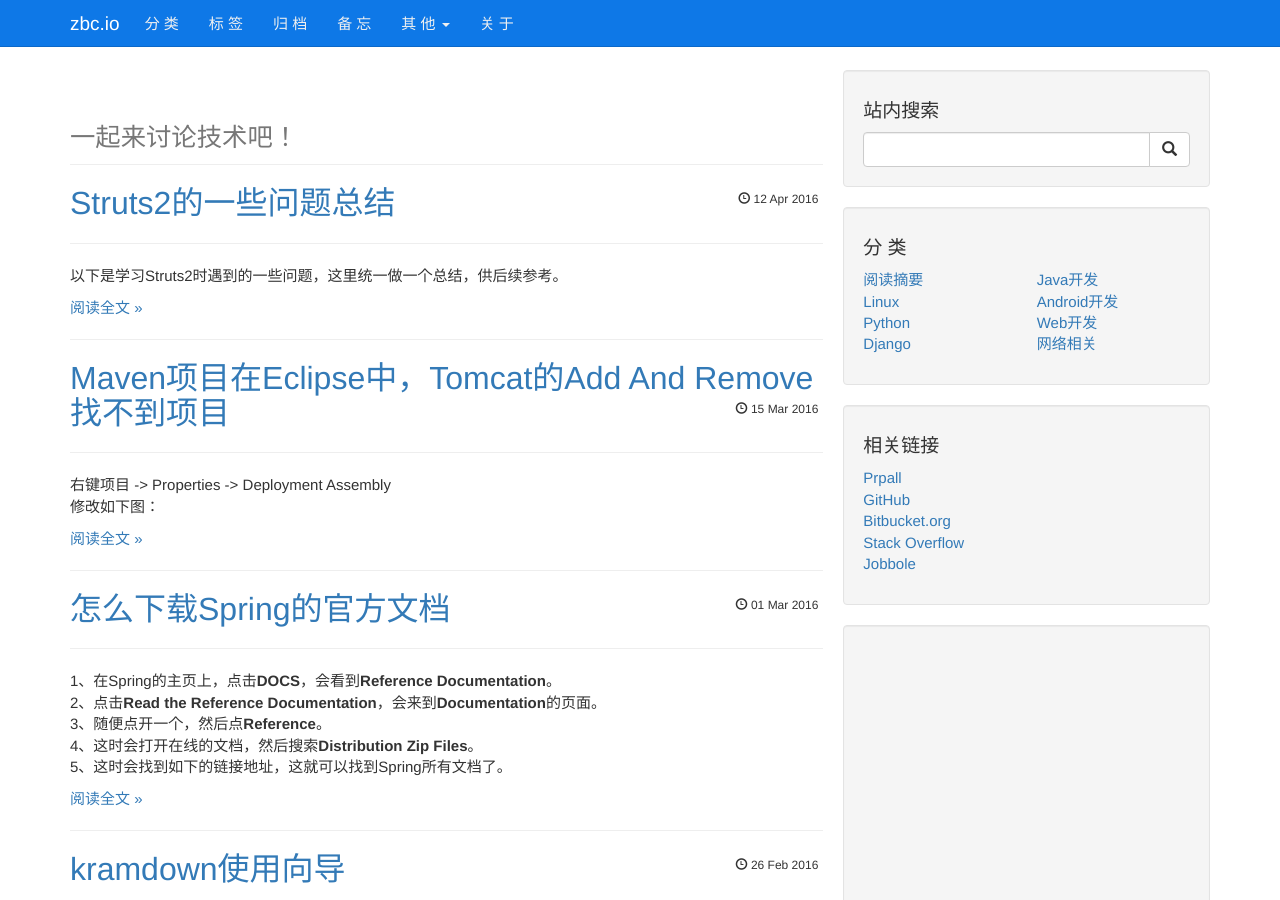
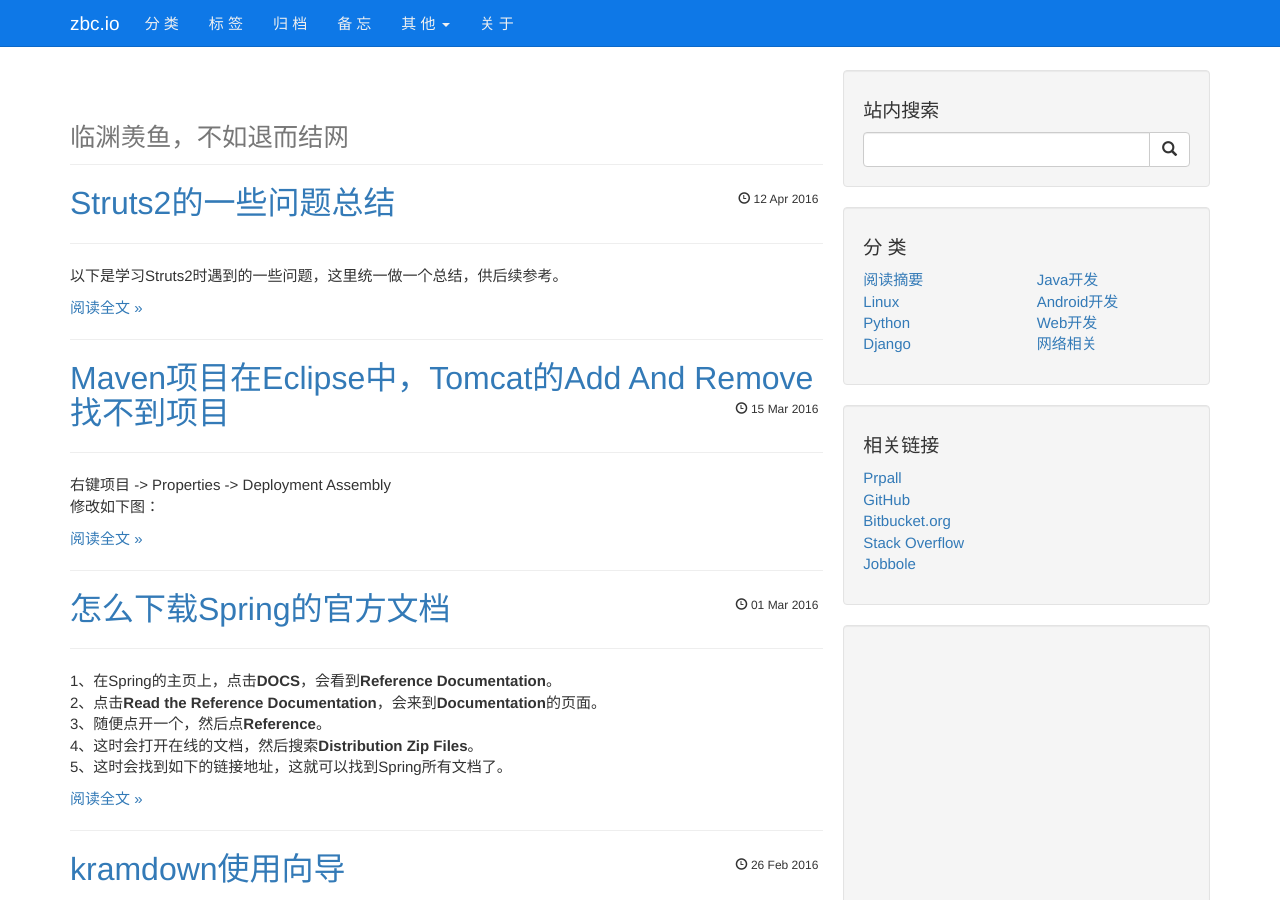
Before and after one commit to zbc0512/zbc0512.github.io, a Jekyll site: the page built from index.html, in a window 1280 px wide and 900 px high. Built offline with Jekyll 4.4.1, drawn with Linux system fonts in a browser that asks for light colours; nearby versions of some CDN libraries; library files that are not in the unit come from our copies; the list of posts is cut into pages by our own code; comment, search, counter and statistics services are not loaded.

Commit message:
Update _config.yml

```diff
--- a/_config.yml
+++ b/_config.yml
@@ -12,8 +12,8 @@ paginate_path: "page:num"
 # presonal config
 domain: zbc.io
 title: zbc.io
-description: 一起来讨论技术吧！
-author: Zhang Baicheng
+description: 临渊羡鱼，不如退而结网
+author: Zhang Bai Cheng
 email: zbc0512@163.com
 github: zbcblog
 
```
